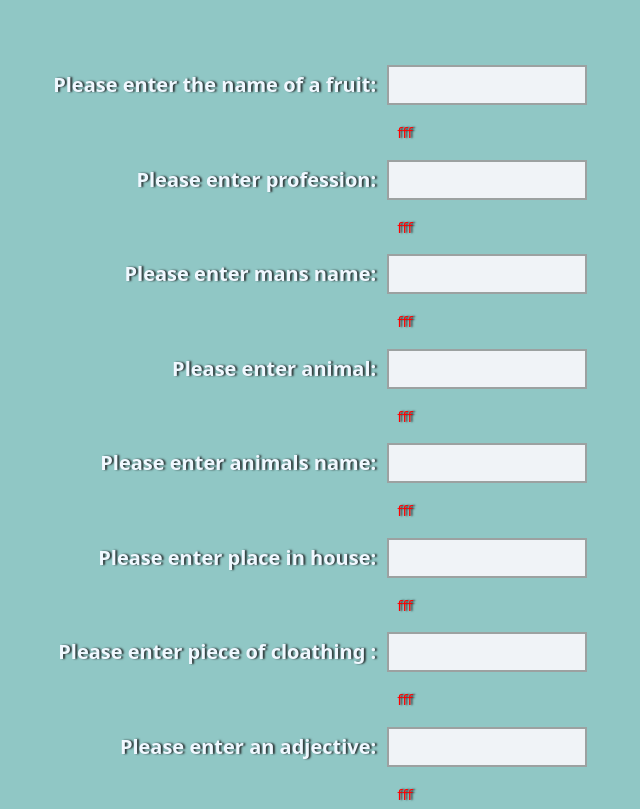
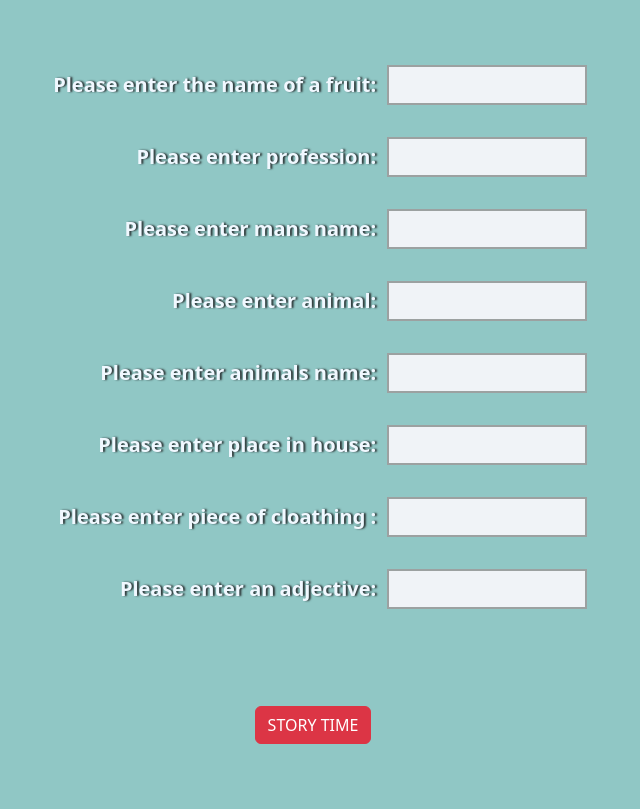
Before and after one commit to SantaKP/JS-HTML-CSS_projects, a plain HTML site: page index.html in a window 1280 px wide. Shown: the part 660-1469 px from the top of the page, without its empty margins (387-1027 px from the left). Drawn offline with nearby package versions, Linux system fonts and the light colour scheme; files whose address does not match are found by name.

Commit message:
latest changes

```diff
--- a/Story_time.html
+++ b/index.html
@@ -23,7 +23,7 @@
 
         <tr>
         </tr><th></th>
-        <th class="not-letters">fff</th>
+        <th class="not-letters"></th>
         </tr>
 
         <tr class="input" >
@@ -32,7 +32,7 @@
         </tr>
         <tr>
         </tr><th></th>
-        <th class="not-letters">fff</th>
+        <th class="not-letters"></th>
         </tr>
         <tr class="input" >
         <th>Please enter mans name:</th>
@@ -40,7 +40,7 @@
         </tr>
         <tr>
         </tr><th></th>
-        <th class="not-letters">fff</th>
+        <th class="not-letters"></th>
         </tr>
         <tr class="input" >
         <th>Please enter animal:</th>
@@ -48,7 +48,7 @@
         </tr>
         <tr>
         </tr><th></th>
-        <th class="not-letters">fff</th>
+        <th class="not-letters"></th>
         </tr>
         <tr class="input" >
         <th>Please enter animals name:</th>
@@ -56,7 +56,7 @@
         </tr>
         <tr>
         </tr><th></th>
-        <th class="not-letters">fff</th>
+        <th class="not-letters"></th>
         </tr>
         <tr class="input">
         <th>Please enter place in house:</th>
@@ -64,7 +64,7 @@
         </tr>
         <tr>
         </tr><th></th>
-        <th class="not-letters">fff</th>
+        <th class="not-letters"></th>
         </tr>
         <tr class="input" >
         <th>Please enter piece of cloathing :</th>
@@ -72,7 +72,7 @@
         </tr>
         <tr>
         </tr><th></th>
-        <th class="not-letters">fff</th>
+        <th class="not-letters"></th>
         </tr>
         <tr class="input" >
         <th>Please enter an adjective:</th>
@@ -80,7 +80,7 @@
         </tr>
         <tr>
         </tr><th></th>
-        <th class="not-letters">fff</th>
+        <th class="not-letters"></th>
         </tr>
     </table>
     </div>
```
